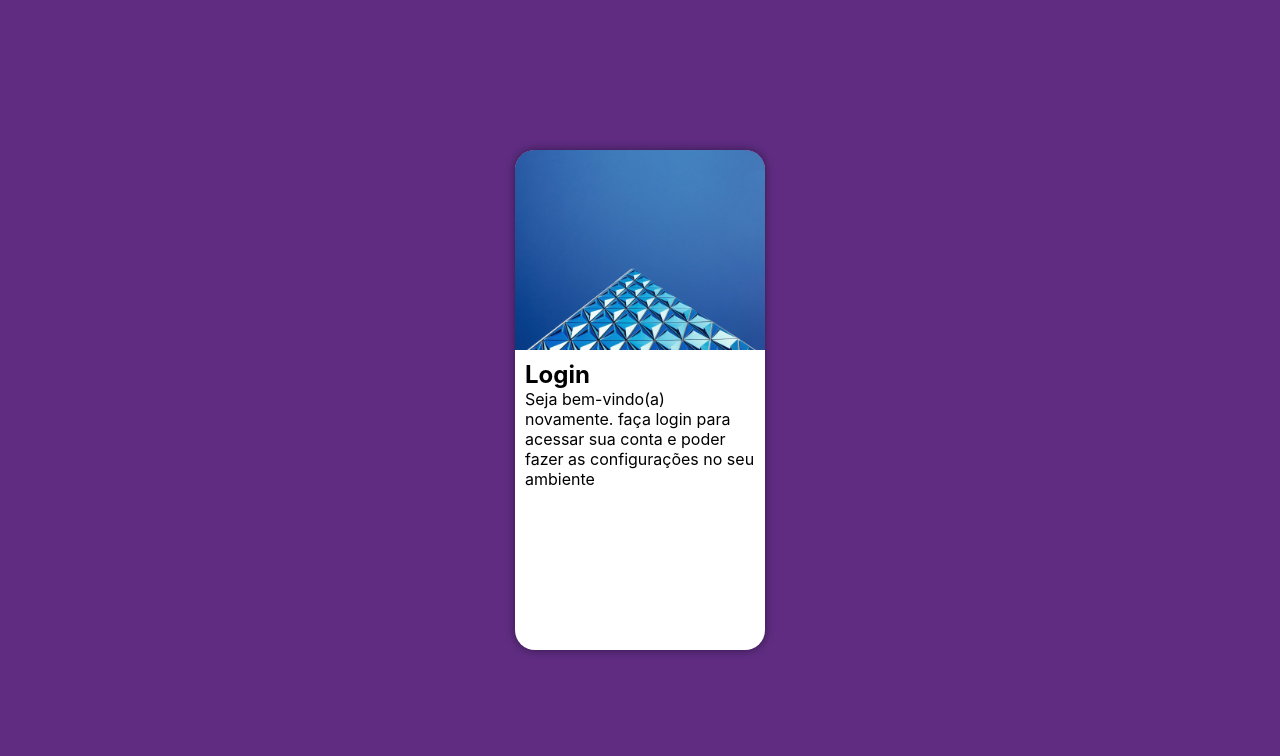
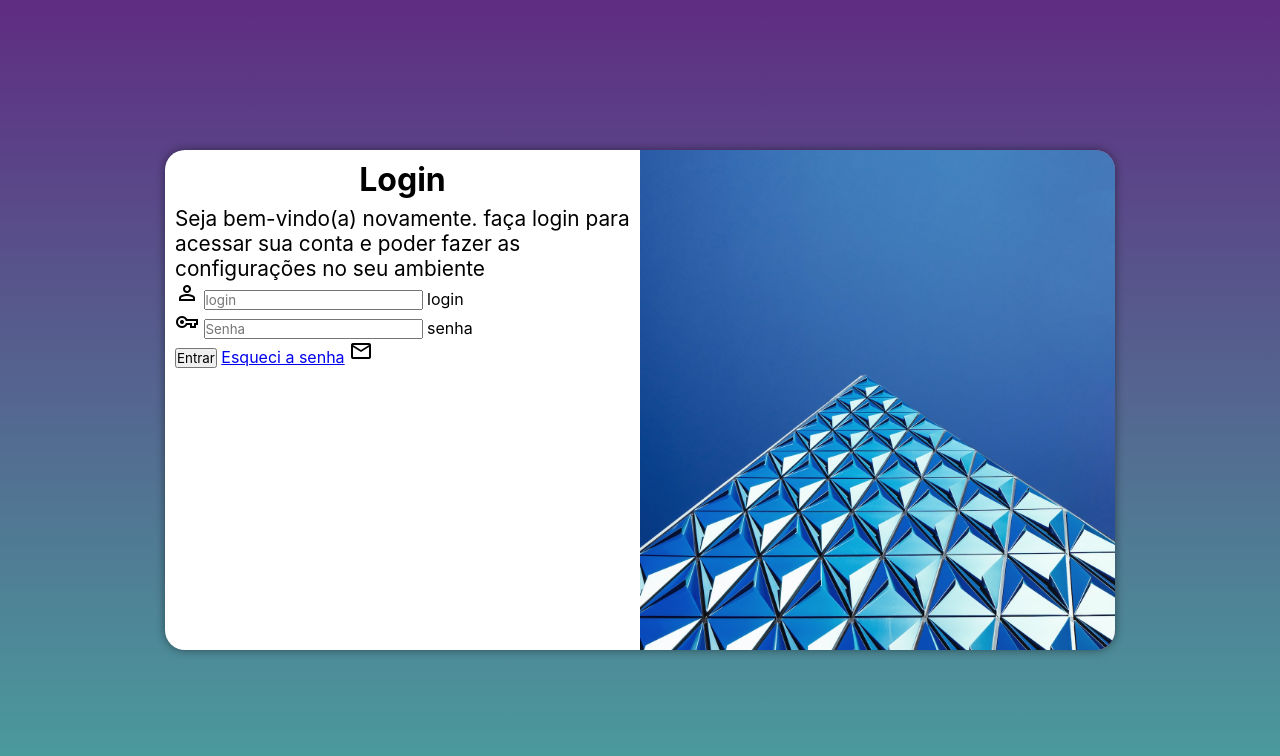
Before and after one commit to ReinaldoDosSantos/projeto-login, a plain HTML site: page index.html in a window 1280 px wide. Drawn offline with nearby package versions, Linux system fonts and the light colour scheme.

Commit message:
att a tela do login

```diff
--- /dev/null
+++ b/estilos/media-query.css
@@ -0,0 +1,66 @@
+@charset "UFT-8";
+
+/*
+Celulares 600px
+tablate 768
+desktop 992
+telas largas 120px
+*/
+ @media screen and ( min-width: 768px) and (max-width: 992px) {
+
+    body {
+        background-image: linear-gradient( to top, #49a09d, #5f2c82) ;
+
+    }
+
+    section#login{
+        width:90vw;
+        }
+    section#login > div#imagen{
+
+        background-size: cover ;
+        background-repeat: no-repeat;
+        background-position: center center;
+
+
+        float: left;
+        width: 30%;
+        height: 100%;
+    }
+   section#login > div#formulario{
+    width:70%;
+    float: right;
+   }
+   p{
+    font-size: 1.1em;
+
+}
+
+}
+@media screen and (min-width: 992px){
+    body {
+        background-image: linear-gradient( to top, #49a09d, #5f2c82) ;
+    }
+    section#login{
+        width:950px
+        ;
+    }
+    section#login > div#imagen {
+
+
+        float: right;
+        width: 50%;
+        height: 100%;
+    }
+    section#login > div#formulario{
+        width:50%;
+        float: left;
+}
+h1 {
+    font-size: 2em;
+}
+p{
+    font-size: 1.3em;
+
+}
+}
--- a/estilos/style.css
+++ b/estilos/style.css
@@ -34,7 +34,11 @@ section#login {
     width: 250px;
     height: 500px;
     border-radius: 20px;
-    box-shadow: 0px 0px 10px rgba(0, 0, 0, 0.455)
+    box-shadow: 0px 0px 10px rgba(0, 0, 0, 0.455);
+    transition: width 0.3s, height 0.3s;
+    transition-timing-function: ease;
+
+
 }
 section#login > div#imagen {
     display: block;
@@ -48,3 +52,10 @@ section#login > div#imagen {
     display: block;
     padding: 10px;
 }
+h1 {
+    text-align: center;
+    margin-bottom: 7px;
+}
+p{
+    font-size: 0.8em;
+}
--- a/index.html
+++ b/index.html
@@ -5,7 +5,10 @@
     <meta http-equiv="X-UA-Compatible" content="IE=edge">
     <meta name="viewport" content="width=device-width, initial-scale=1.0">
     <title>Login</title>
+    <link rel="stylesheet" href="https://fonts.googleapis.com/css2?family=Material+Symbols+Outlined:opsz,wght,FILL,GRAD@20..48,100..700,0..1,-50..200" />
     <link rel="stylesheet" href="estilos/style.css">
+    <link rel="stylesheet" href="estilos/media-query.css">
+
 </head>
 <body>
     <main>
@@ -17,6 +20,23 @@
                 <h1>Login</h1>
                 <p>Seja bem-vindo(a) novamente. faça login para acessar sua conta e poder fazer as configurações no seu ambiente</p>
                 <form action="login.php" method="post">
+                    <div class="campo">
+                        <span class="material-symbols-outlined">person</span>
+
+                        <input type="email" name="login" id="ilogin" placeholder="login" autocomplete="on" required maxlength="30">
+
+                        <label for="ilogin">login</label>
+                    </div>
+
+                    <div class="campo">
+                        <span class="material-symbols-outlined">vpn_key</span>
+
+                       <input type="password" name="senha" id="isenha" placeholder="Senha" autocomplete="current-password" required minlength="8" maxlength="15">
+
+                       <label for="isenha">senha</label>
+                    </div>
+                    <input type="submit" value="Entrar">
+                    <a href="esqueci.html">Esqueci a senha</a> <span class="material-symbols-outlined">email</span>
 
                 </form>
 
```
